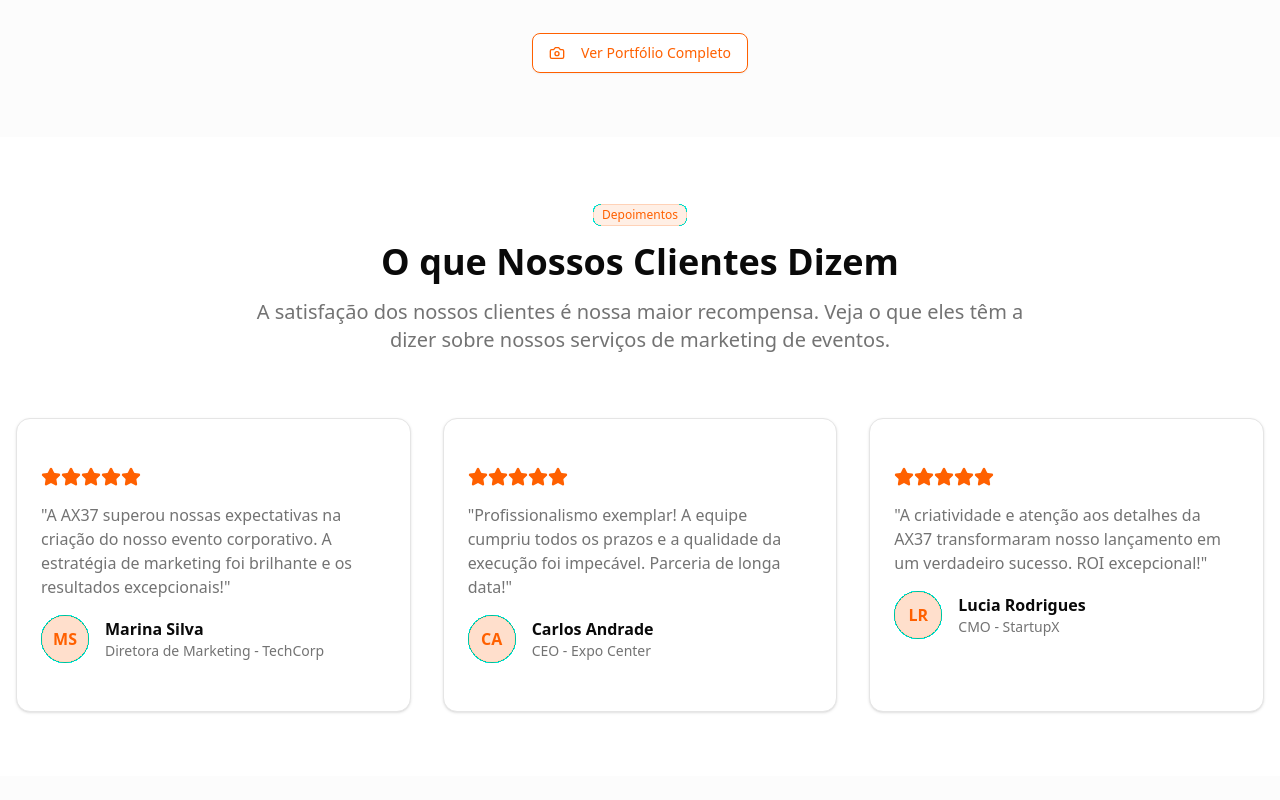
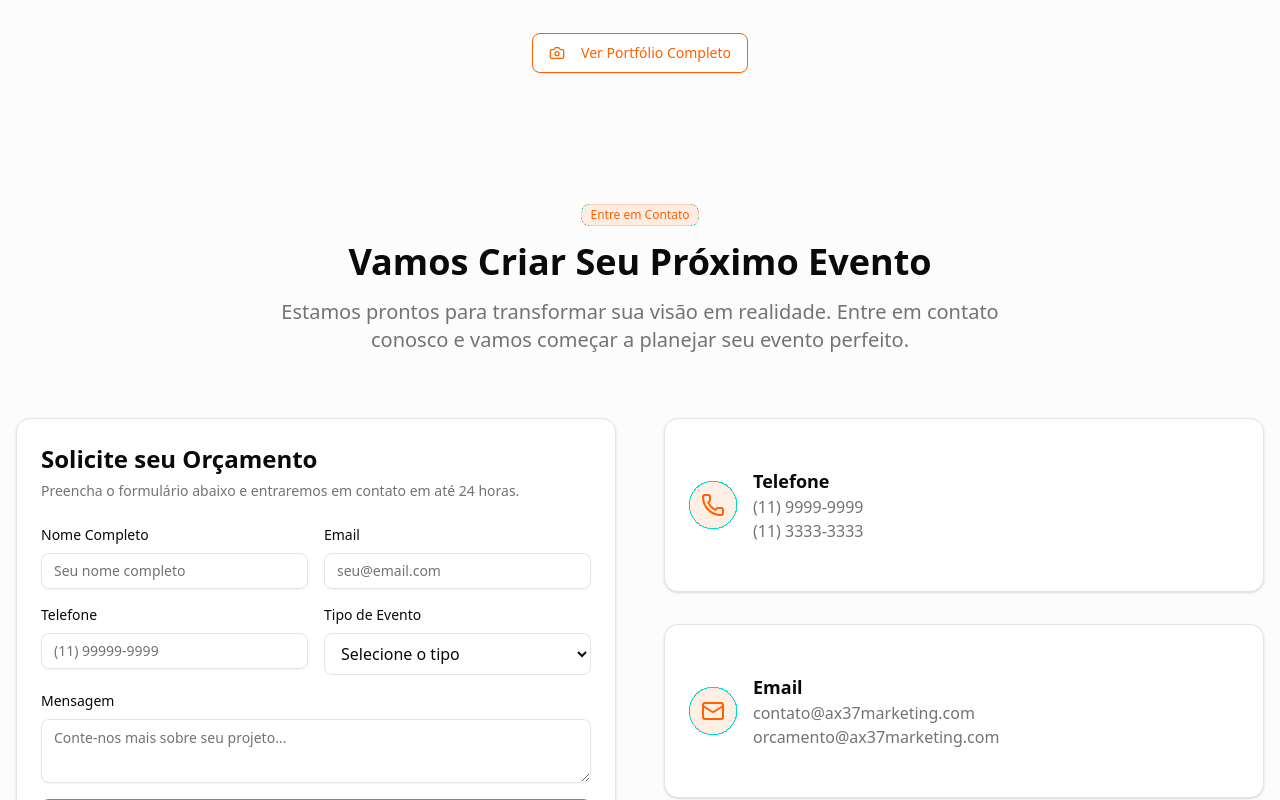
Before and after one commit to Camachow/ax37-landing-page, a React (Vite) app: page / in a window 1280 px wide. Shown: the part 3320-4120 px from the top of the page. Built offline with nearby package versions, Linux system fonts and the light colour scheme.

Commit message:
hide testimonials section

```diff
--- a/src/App.jsx
+++ b/src/App.jsx
@@ -355,7 +355,7 @@ function App() {
       </section>
 
       {/* Testimonials Section */}
-      <section id="depoimentos" className="py-16 bg-background">
+      {/* <section id="depoimentos" className="py-16 bg-background">
         <div className="container mx-auto px-4">
           <div className="text-center space-y-4 mb-16">
             <Badge className="bg-accent/10 text-accent border-accent/20">Depoimentos</Badge>
@@ -433,7 +433,7 @@ function App() {
             </Card>
           </div>
         </div>
-      </section>
+      </section> */}
 
       {/* Contact Section */}
       <section id="contato" className="py-16 bg-muted/30">
```
